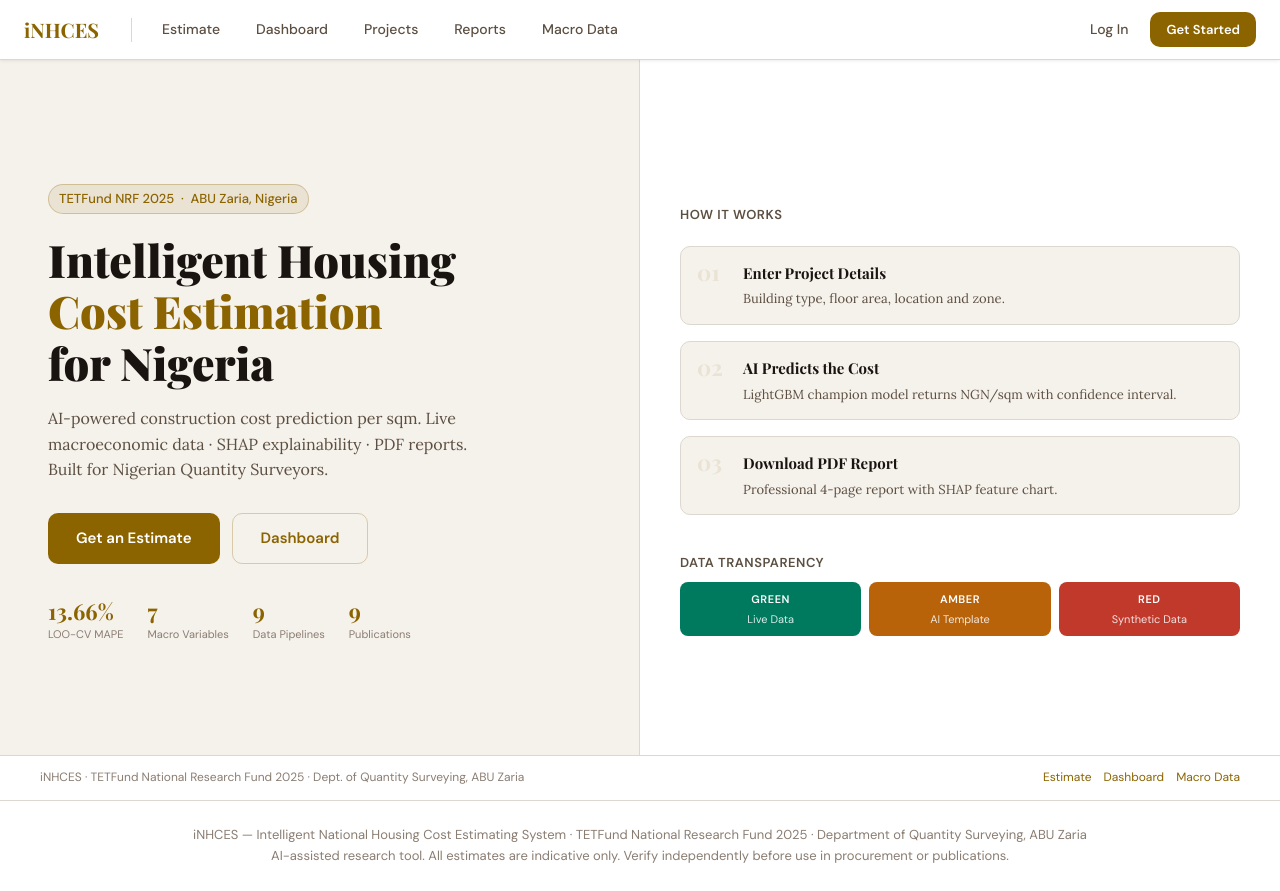
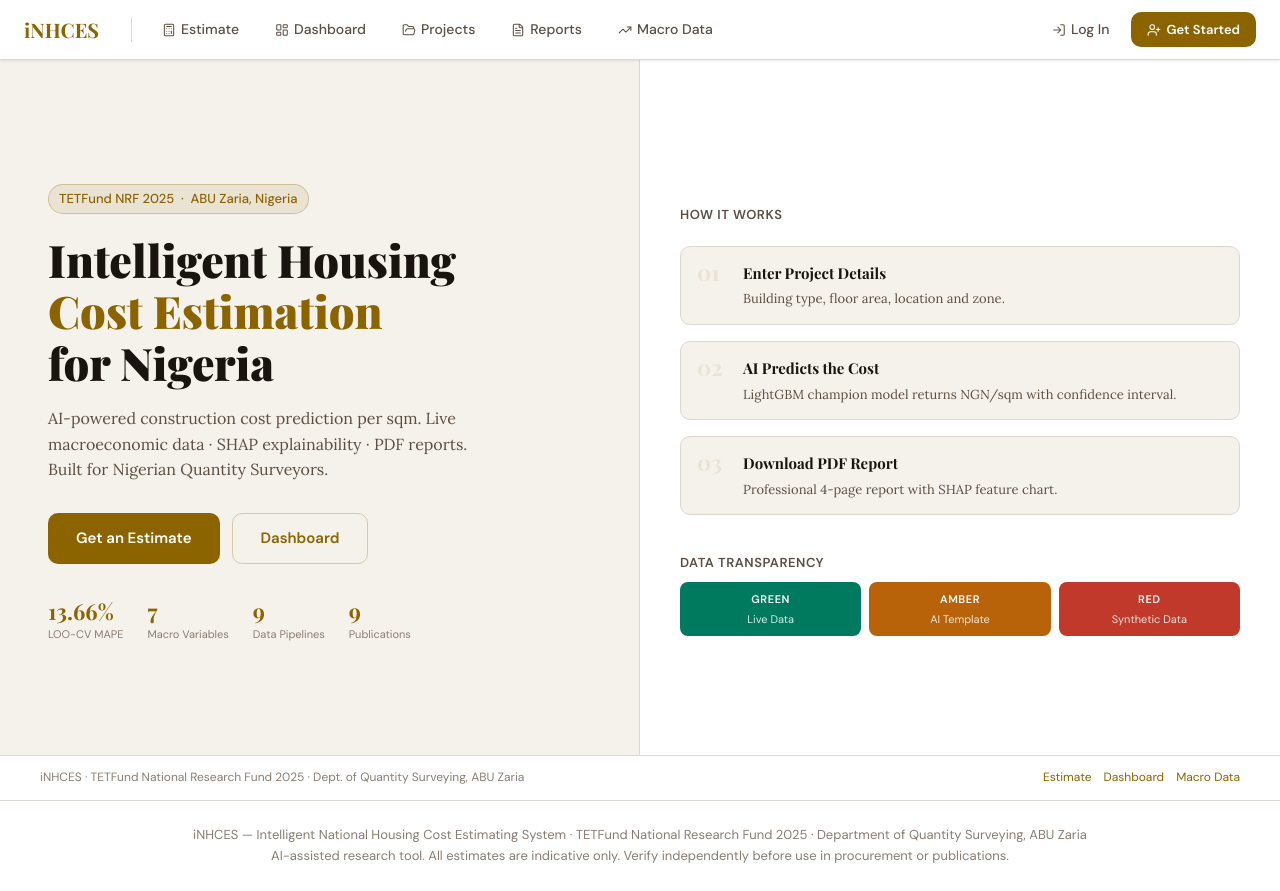
Before and after one commit to baeconsultingeng-AI/iNHCES, a Next.js app in the folder nhces-frontend/: page / in a window 1280 px wide. Built offline with nearby package versions, Linux system fonts and the light colour scheme; no server answers.

Commit message:
feat(navbar): add lucide-react icons to all nav links and auth buttons

```diff
--- a/nhces-frontend/components/layout/Navbar.tsx
+++ b/nhces-frontend/components/layout/Navbar.tsx
@@ -2,16 +2,26 @@
 import Link from 'next/link';
 import { usePathname, useRouter } from 'next/navigation';
 import { useEffect, useState } from 'react';
+import {
+  Calculator,
+  LayoutDashboard,
+  FolderOpen,
+  FileText,
+  TrendingUp,
+  LogIn,
+  LogOut,
+  UserPlus,
+} from 'lucide-react';
 import { GS, COLOURS } from '@/lib/styles';
 import { createClient, signOut, SUPABASE_CONFIGURED } from '@/lib/auth';
 import type { User } from '@supabase/supabase-js';
 
 const NAV_LINKS = [
-  { href: '/estimate',  label: 'Estimate'   },
-  { href: '/dashboard', label: 'Dashboard'  },
-  { href: '/projects',  label: 'Projects'   },
-  { href: '/reports',   label: 'Reports'    },
-  { href: '/macro',     label: 'Macro Data' },
+  { href: '/estimate',  label: 'Estimate',   Icon: Calculator      },
+  { href: '/dashboard', label: 'Dashboard',  Icon: LayoutDashboard },
+  { href: '/projects',  label: 'Projects',   Icon: FolderOpen      },
+  { href: '/reports',   label: 'Reports',    Icon: FileText        },
+  { href: '/macro',     label: 'Macro Data', Icon: TrendingUp      },
 ];
 
 export default function Navbar() {
@@ -70,14 +80,15 @@
       <span style={{ width: 1, height: 24, background: COLOURS.border, margin: '0 8px' }} />
 
       {/* Navigation links */}
-      {NAV_LINKS.map(({ href, label }) => {
+      {NAV_LINKS.map(({ href, label, Icon }) => {
         const active = pathname === href || pathname.startsWith(href + '/');
         return (
           <Link
             key={href}
             href={href}
-            style={{ ...GS.navBtn, ...(active ? GS.navBtnActive : {}) }}
+            style={{ ...GS.navBtn, ...(active ? GS.navBtnActive : {}), display: 'flex', alignItems: 'center', gap: 5 }}
           >
+            <Icon size={14} strokeWidth={1.8} />
             {label}
           </Link>
         );
@@ -128,21 +139,27 @@
               color:  COLOURS.red,
               cursor: loggingOut ? 'not-allowed' : 'pointer',
               opacity: loggingOut ? 0.6 : 1,
+              display: 'flex',
+              alignItems: 'center',
+              gap: 5,
             }}
           >
+            <LogOut size={14} strokeWidth={1.8} />
             {loggingOut ? 'Signing out...' : 'Log Out'}
           </button>
         </div>
       ) : (
         /* Logged out state */
         <>
-          <Link href="/login" style={GS.navBtn}>
+          <Link href="/login" style={{ ...GS.navBtn, display: 'flex', alignItems: 'center', gap: 5 }}>
+            <LogIn size={14} strokeWidth={1.8} />
             Log In
           </Link>
           <Link
             href="/register"
-            style={{ ...GS.btn, padding: '7px 16px', fontSize: 13 }}
+            style={{ ...GS.btn, padding: '7px 16px', fontSize: 13, display: 'flex', alignItems: 'center', gap: 5 }}
           >
+            <UserPlus size={14} strokeWidth={1.8} />
             Get Started
           </Link>
         </>
```
Also changed, not shown: nhces-frontend/package.json (+6 -5 lines), 1 other file (tests, documents, lock files or other folders).
